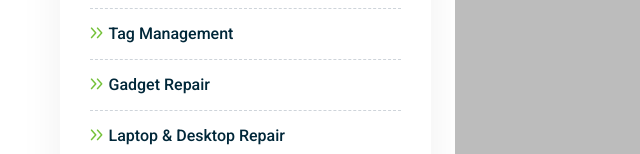
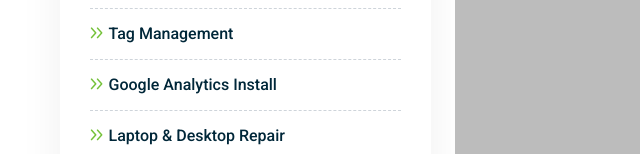
Before and after one commit to querybridge/website-staging, a plain HTML site: page web-analytics.html in a window 1280 px wide. Shown: the part 798-952 px from the top of the page, 0-640 px from the left. Drawn offline with Linux system fonts and the light colour scheme.

Commit message:
Update Web Analytics

```diff
--- a/web-analytics.html
+++ b/web-analytics.html
@@ -214,7 +214,7 @@
                                     <div class="category-list">
                                         <a href="#"><i class="far fa-angle-double-right"></i>eCommerce Analytics</a>
                                         <a href="#"><i class="far fa-angle-double-right"></i>Tag Management</a>
-                                        <a href="#"><i class="far fa-angle-double-right"></i>Gadget Repair</a>
+                                        <a href="#"><i class="far fa-angle-double-right"></i>Google Analytics Install</a>
                                         <a href="#"><i class="far fa-angle-double-right"></i>Laptop & Desktop Repair</a>
                                         <a href="#"><i class="far fa-angle-double-right"></i>Data Recovery</a>
                                         <a href="#"><i class="far fa-angle-double-right"></i>Hardware Update</a>
```
